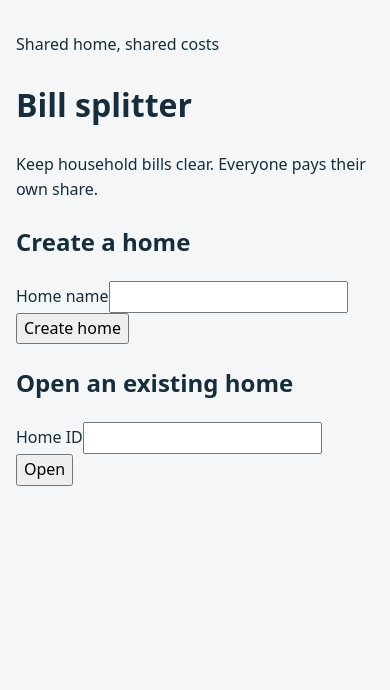
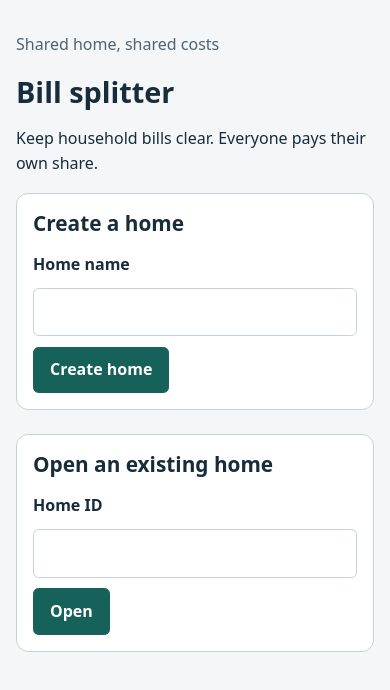
Before and after one commit to ad8ya089/shared-bill-splitter, a React (Vite) app in the folder web/: page / in a window 390 px wide. Shown: the top 690 px of the page. Built offline with nearby package versions, Linux system fonts and the light colour scheme.

Commit message:
chore(web): style the page for phone and desktop

```diff
--- a/web/src/styles.css
+++ b/web/src/styles.css
@@ -13,6 +13,7 @@
   color: var(--text);
   background: var(--background);
   line-height: 1.6;
+  overflow-wrap: anywhere;
 }
 
 * {
@@ -33,10 +34,6 @@ input {
   font: inherit;
 }
 
-button {
-  cursor: pointer;
-}
-
 :focus-visible {
   outline: 3px solid var(--accent);
   outline-offset: 4px;
@@ -45,3 +42,142 @@ button {
 [role="alert"] {
   color: var(--error);
 }
+
+h1,
+h2,
+h3 {
+  line-height: 1.25;
+  overflow-wrap: anywhere;
+}
+
+h1 {
+  font-size: clamp(1.8rem, 6vw, 2.5rem);
+  margin: 0.5rem 0 var(--space);
+}
+
+h2 {
+  font-size: 1.3rem;
+  margin: 0 0 var(--space);
+}
+
+h3 {
+  font-size: 1.05rem;
+  margin: 0;
+}
+
+section {
+  padding: 1.5rem;
+  margin-bottom: 1.5rem;
+  border: 1px solid var(--border);
+  border-radius: 0.75rem;
+  background: var(--surface);
+}
+
+form {
+  display: grid;
+  gap: 0.65rem;
+}
+
+label {
+  font-weight: 600;
+}
+
+input {
+  width: 100%;
+  min-width: 0;
+  padding: 0.65rem 0.75rem;
+  border: 1px solid var(--border);
+  border-radius: 0.35rem;
+  color: var(--text);
+  background: var(--surface);
+}
+
+button {
+  cursor: pointer;
+  min-height: 2.75rem;
+  width: fit-content;
+  padding: 0.6rem var(--space);
+  border: 1px solid var(--accent);
+  border-radius: 0.35rem;
+  color: var(--on-accent);
+  background: var(--accent);
+  font-weight: 600;
+}
+
+button:disabled {
+  opacity: 0.55;
+  cursor: wait;
+}
+
+a {
+  color: var(--accent);
+  text-underline-offset: 0.2em;
+}
+
+.home-id {
+  display: block;
+  width: fit-content;
+  max-width: 100%;
+  padding: 0.35rem 0.65rem;
+  border: 1px solid var(--border);
+  border-radius: 0.35rem;
+  background: var(--surface);
+  overflow-wrap: anywhere;
+  user-select: all;
+}
+
+.eyebrow,
+.status-note {
+  color: var(--muted);
+  min-height: 1.6em;
+}
+
+.bills,
+.shares {
+  list-style: none;
+  padding: 0;
+  margin: 0;
+}
+
+.bill + .bill,
+.share {
+  border-top: 1px solid var(--border);
+  padding-top: var(--space);
+  margin-top: var(--space);
+}
+
+.bill-heading,
+.share-heading,
+.share-status {
+  display: flex;
+  justify-content: space-between;
+  align-items: baseline;
+  flex-wrap: wrap;
+  gap: 0.5rem var(--space);
+  overflow-wrap: anywhere;
+}
+
+.share-status {
+  align-items: center;
+  margin-top: 0.5rem;
+  color: var(--muted);
+}
+
+@media (prefers-color-scheme: dark) {
+  :root {
+    --background: #111d26;
+    --surface: #1b2b36;
+    --text: #eef4fa;
+    --muted: #b4c3cd;
+    --border: #50616e;
+    --accent: #83cfc1;
+    --on-accent: #0d2925;
+    --error: #ffb8b8;
+  }
+}
+
+@media (max-width: 400px) {
+  section {
+    padding: var(--space);
+  }
+}
```
